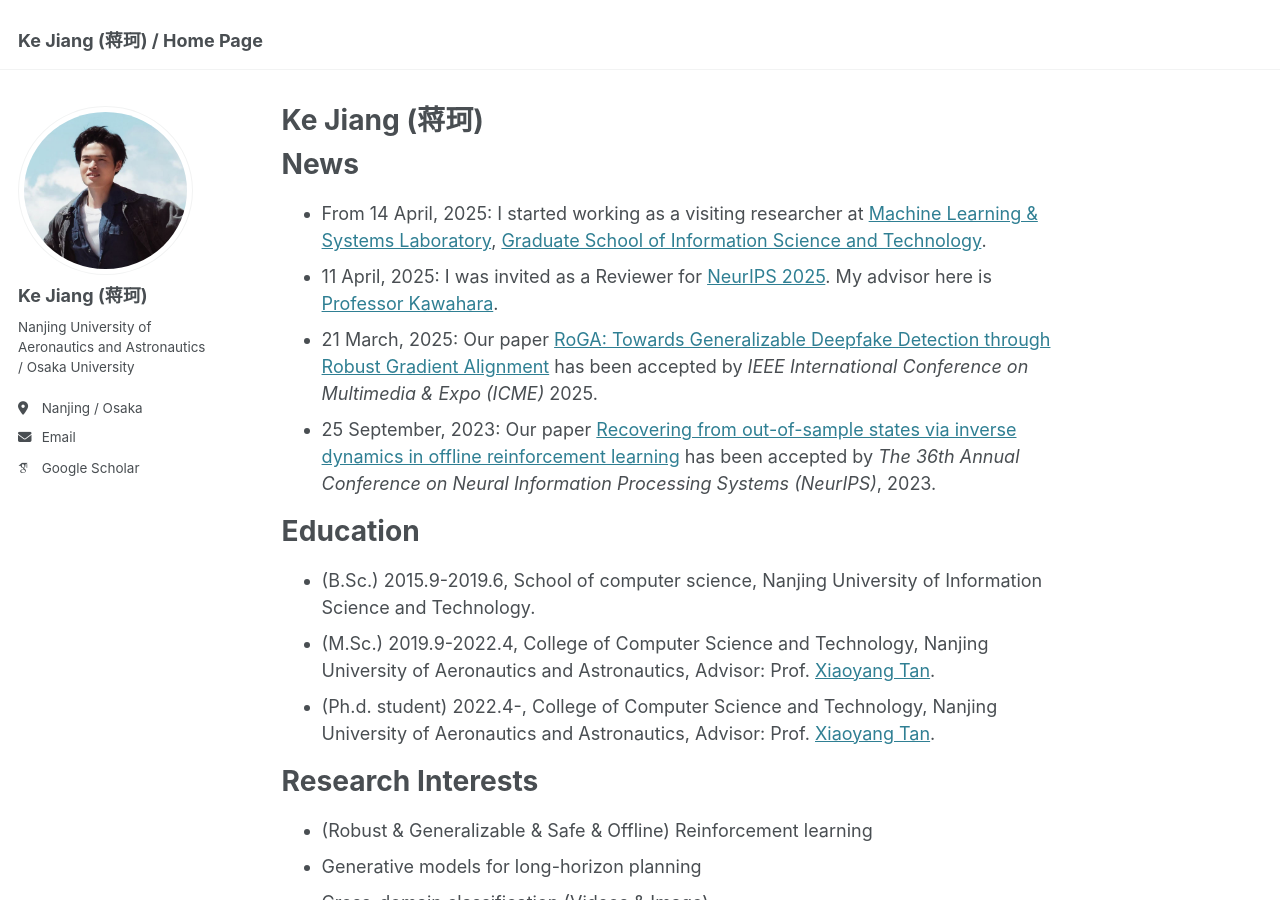
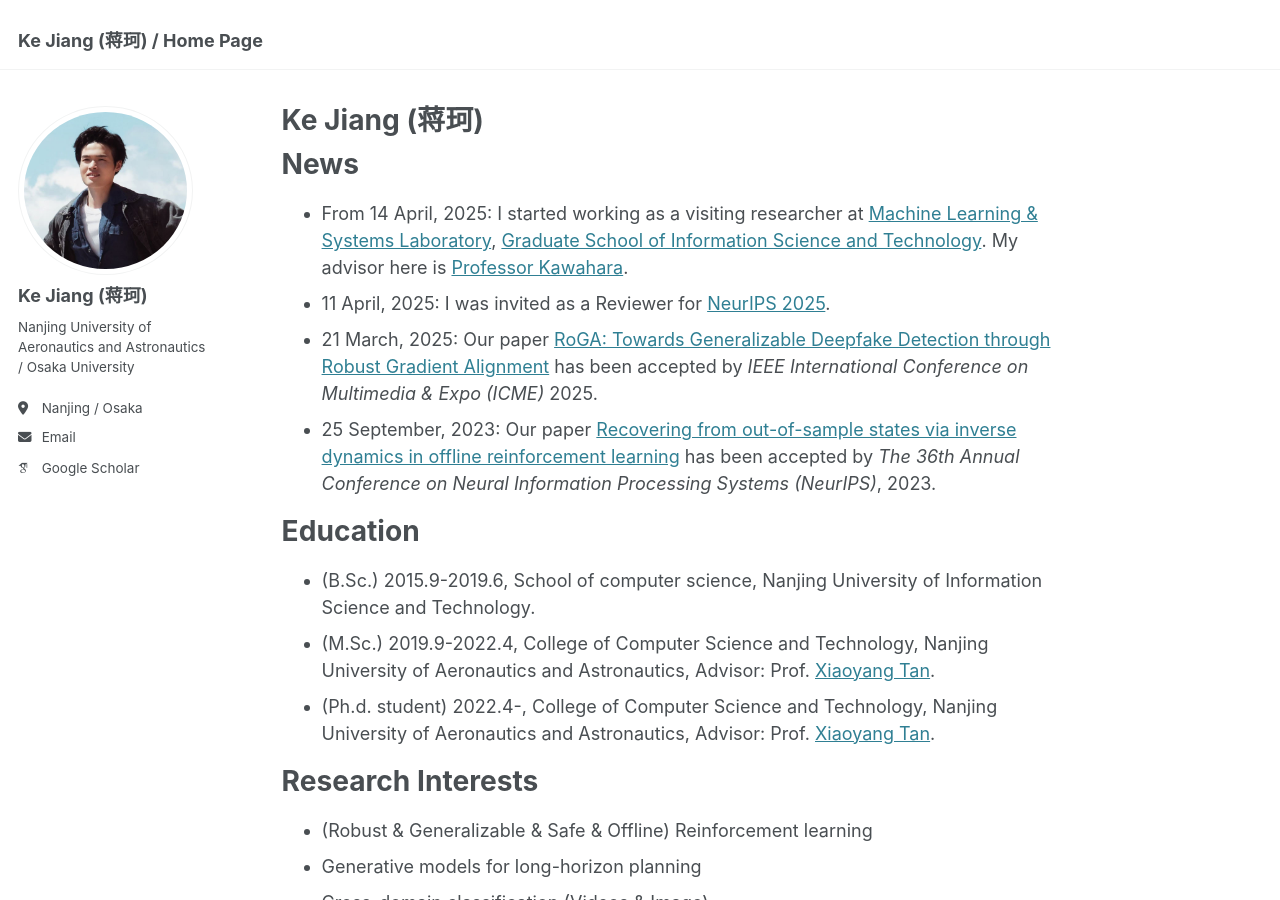
Before and after one commit to Jack10843/Jack10843.github.io, a Jekyll site: the page built from _pages/about.md, in a window 1280 px wide and 900 px high. Built offline with Jekyll 4.4.1, drawn with Linux system fonts in a browser that asks for light colours; some web fonts are replaced.

```diff
--- a/_pages/about.md
+++ b/_pages/about.md
@@ -9,8 +9,8 @@ redirect_from:
 
 News
 ======
- - From 14 April, 2025: I started working as a visiting researcher at [Machine Learning & Systems Laboratory](https://mls.ist.osaka-u.ac.jp/en/member.html), [Graduate School of Information Science and Technology](https://www.ist.osaka-u.ac.jp/english/).
- - 11 April, 2025: I was invited as a Reviewer for [NeurIPS 2025](https://neurips.cc/Conferences/2025). My advisor here is [Professor Kawahara](https://mls.ist.osaka-u.ac.jp/en/~kawahara/).
+ - From 14 April, 2025: I started working as a visiting researcher at [Machine Learning & Systems Laboratory](https://mls.ist.osaka-u.ac.jp/en/member.html), [Graduate School of Information Science and Technology](https://www.ist.osaka-u.ac.jp/english/). My advisor here is [Professor Kawahara](https://mls.ist.osaka-u.ac.jp/en/~kawahara/).
+ - 11 April, 2025: I was invited as a Reviewer for [NeurIPS 2025](https://neurips.cc/Conferences/2025).
  - 21 March, 2025: Our paper [RoGA: Towards Generalizable Deepfake Detection through Robust Gradient Alignment]() has been accepted by *IEEE International Conference on Multimedia & Expo (ICME)* 2025.
  - 25 September, 2023: Our paper [Recovering from out-of-sample states via inverse dynamics in offline reinforcement learning](https://proceedings.neurips.cc/paper_files/paper/2023/file/7a0f7e9d9b42b26e5bfc9ba4c6e5287c-Paper-Conference.pdf) has been accepted by *The 36th Annual Conference on Neural Information Processing Systems (NeurIPS)*, 2023.
 
```
